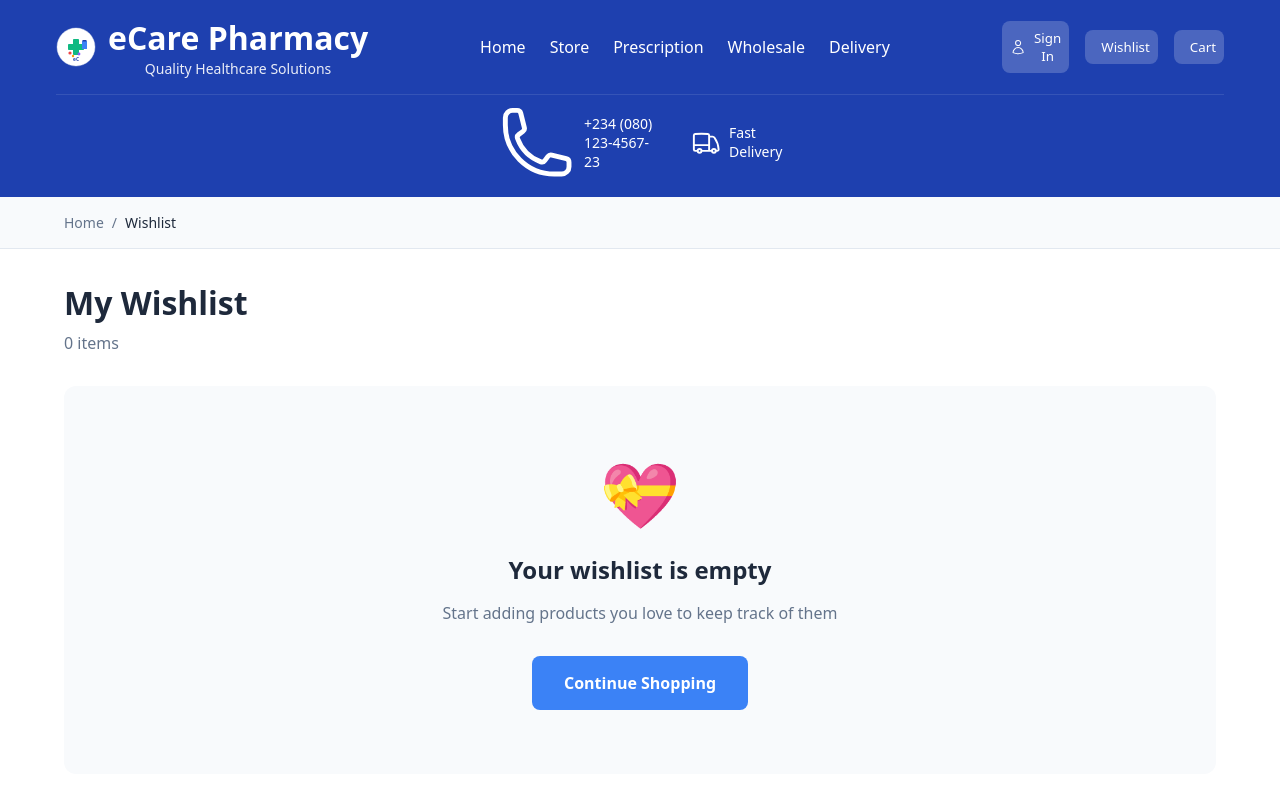
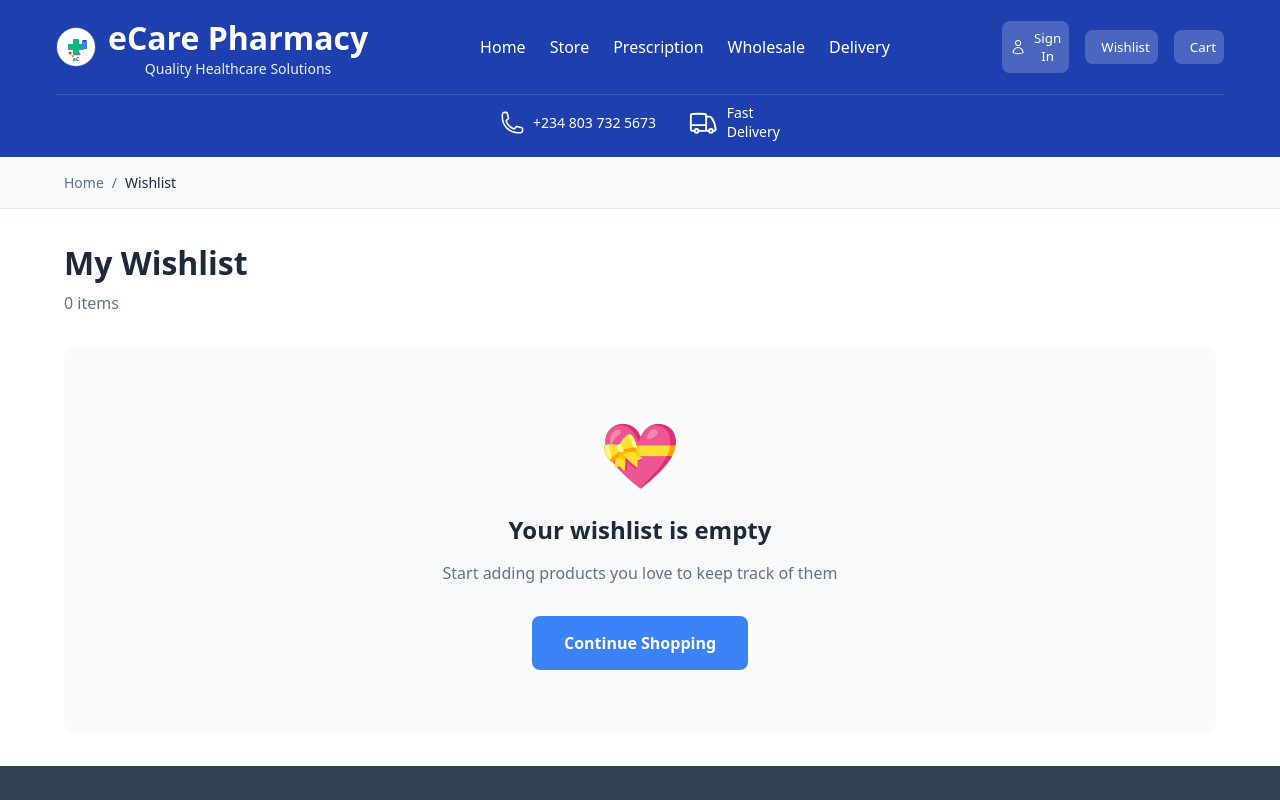
Before and after one commit to myquery/ecarepharm, a Next.js app: page /wishlist in a window 1280 px wide. Shown: the top 800 px of the page. Built offline with nearby package versions, Linux system fonts and the light colour scheme.

Commit message:
Added wholesale sections and delivery section

```diff
--- a/src/components/Header.jsx
+++ b/src/components/Header.jsx
@@ -224,8 +224,8 @@ export default function Header() {
         {!isMobile && (
         <div style={{display: 'flex', alignItems: 'center', justifyContent: 'center', gap: '2rem', fontSize: '0.875rem', paddingTop: '0.5rem', borderTop: '1px solid rgba(255,255,255,0.1)', marginTop: '1rem'}}>
           <div style={{display: 'flex', alignItems: 'center', gap: '0.5rem'}}>
-            <PhoneIcon className="w-4 h-4" />
-            <span>+234 (080) 123-4567-23</span>
+            <PhoneIcon className="w-4 h-4" width={25}/>
+            <span>+234 803 732 5673</span>
           </div>
           <div style={{display: 'flex', alignItems: 'center', gap: '0.5rem'}}>
             <TruckIcon className="w-5 h-5" />
```
